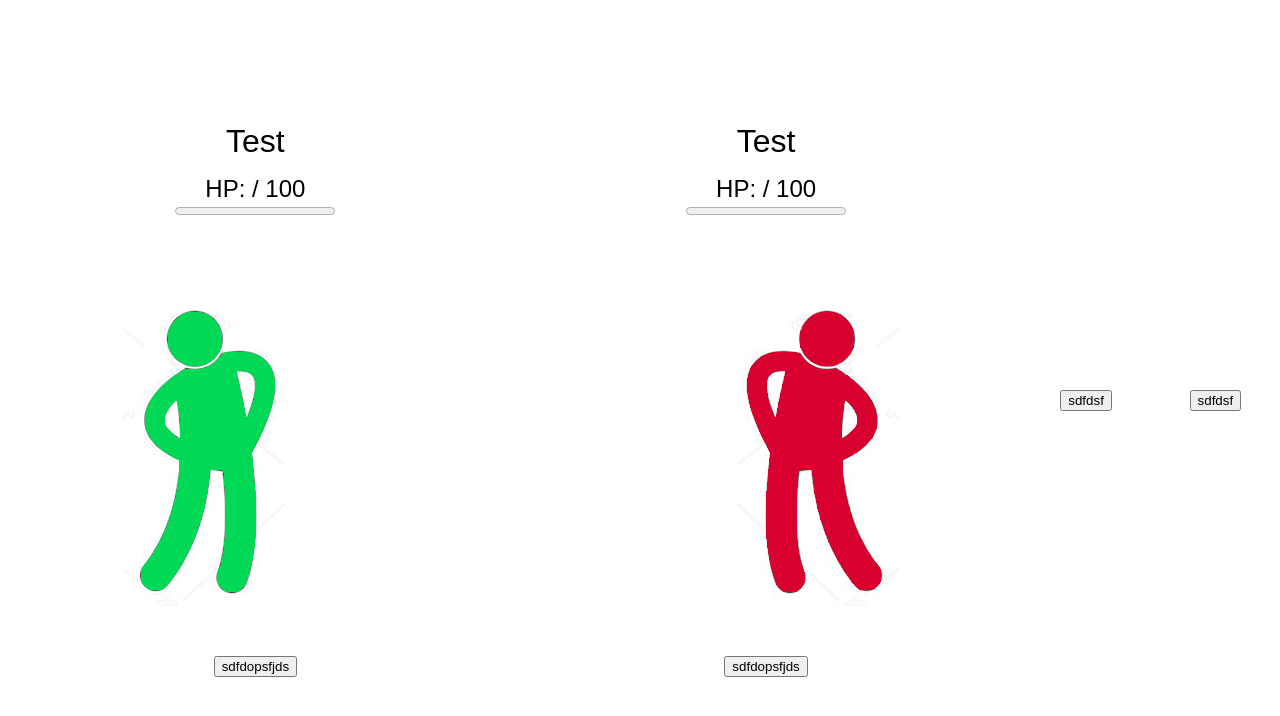
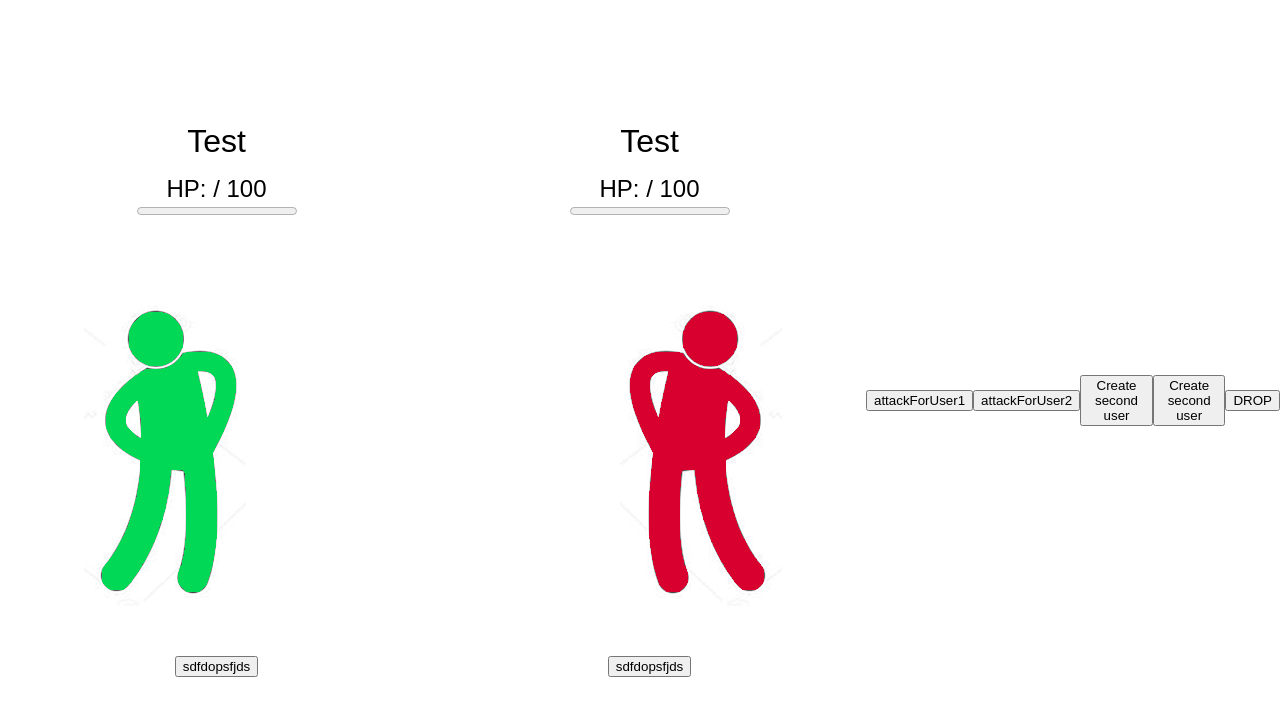
Before and after one commit to AlexVeretrnkin/Net-Sockets, an Angular app: page /game in a window 1280 px wide. Shown: the top 716 px of the page. Built offline with nearby package versions, Linux system fonts and the light colour scheme; no server answers.

Commit message:
Test socket in work 1.01

```diff
--- a/src/app/game/arena/arena.component.html
+++ b/src/app/game/arena/arena.component.html
@@ -7,8 +7,11 @@
     [state]="enemyState"
 ></app-player>
 
-<button (click)="test1()">sdfdsf</button>
-<button (click)="test2()">sdfdsf</button>
+<button (click)="attackForUser1()">attackForUser1</button>
+<button (click)="attackForUser2()">attackForUser2</button>
+<button (click)="connectUser2()">Create second user</button>
+<button (click)="connectUser1()">Create second user</button>
+<button (click)="dropConnection()">DROP</button>
 
 <button class="hide-nosm action-button" style="position: absolute; bottom: 0; left: 0">Attack</button>
 <button class="hide-nosm action-button" style="position: absolute; bottom: 0; right: 0">Block</button>
--- a/src/app/game/arena/arena.component.ts
+++ b/src/app/game/arena/arena.component.ts
@@ -29,9 +29,7 @@ export class ArenaComponent implements OnInit {
   public ngOnInit(): void {
     this.initDefaultStates();
 
-    this.socketService.ngOnDestroy();
-
-    this.socketService.on('message').subscribe(x => console.log(JSON.parse(x.response)));
+    this.socketService.on('message').subscribe(x => console.log(JSON.parse(x['response'])));
   }
 
   private initDefaultStates(): void {
@@ -39,11 +37,23 @@ export class ArenaComponent implements OnInit {
     this.allyState = this.stateEnum.STILL;
   }
 
-  public test1(): void {
-    this.socketService.send('name', 'Test01');
+  public attackForUser1(): void {
+    this.socketService.send('name', {name: 'Test01', action: 'attack'});
   }
 
-  public test2(): void {
+  public attackForUser2(): void {
+    this.socketService.send('name', {name: 'Test02', action: 'attack'});
+  }
+
+  public connectUser2(): void {
     this.socketService.send('name', 'Test02');
   }
+
+  public connectUser1(): void {
+    this.socketService.send('createName', 'Test01');
+  }
+
+  public dropConnection(): void {
+    this.socketService.ngOnDestroy();
+  }
 }
--- a/src/app/websocket/websocket.service.ts
+++ b/src/app/websocket/websocket.service.ts
@@ -140,7 +140,7 @@ export class WebsocketService implements IWebsocketService, OnDestroy {
     public send(event: string, data: any = {}): void {
         if (event) {
             console.log('Send');
-            this.websocket$.next(JSON.stringify(data) as any);
+            this.websocket$.next(data);
         } else {
             console.error('Send error!');
         }
```
